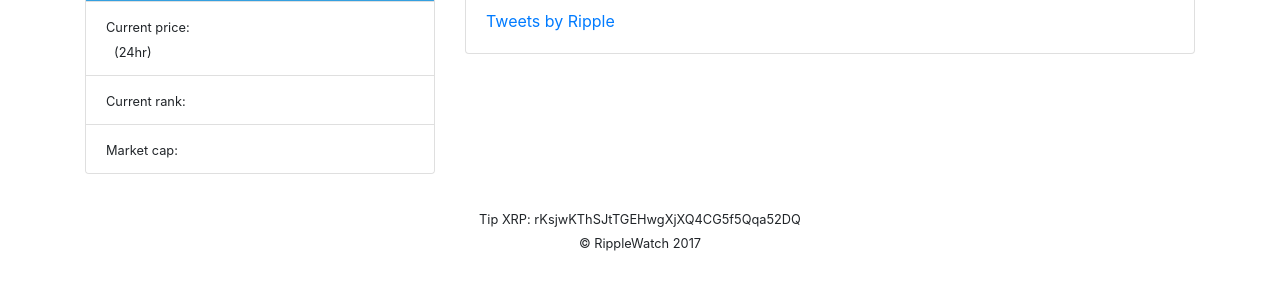
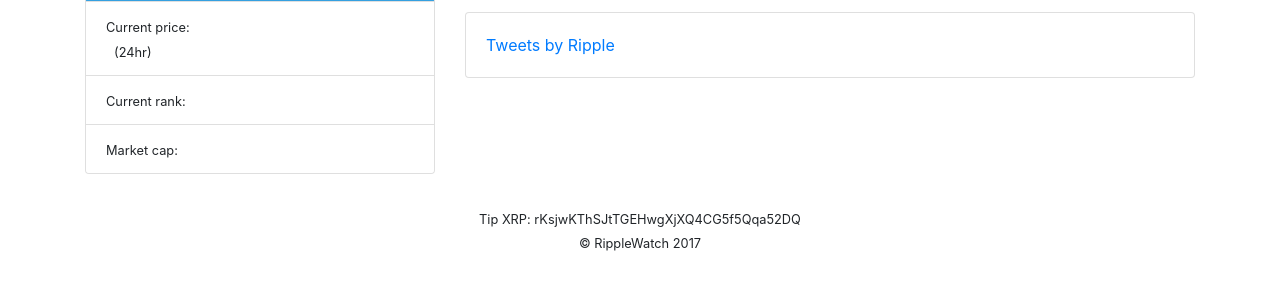
Before and after one commit to ooOsH/ripplewatch, a PHP site: page / in a window 1280 px wide. Shown: the part 453-743 px from the top of the page. Run offline with PHP 8.4, Linux system fonts and the light colour scheme; style sheets or scripts are compiled from the project's sources; some libraries are stand-ins or nearby versions.

Commit message:
Add margin to news card

```diff
--- a/index.php
+++ b/index.php
@@ -30,7 +30,7 @@
                             <canvas id="rippleChart"></canvas>
                        </div>
                     </div>
-                    <div class="card">
+                    <div class="card mt-4">
                         <div class="card-body">
                             <a class="twitter-timeline" data-height="550" href="https://twitter.com/Ripple?ref_src=twsrc%5Etfw">Tweets by Ripple</a> <script async src="https://platform.twitter.com/widgets.js" charset="utf-8"></script>
                         </div>
```
